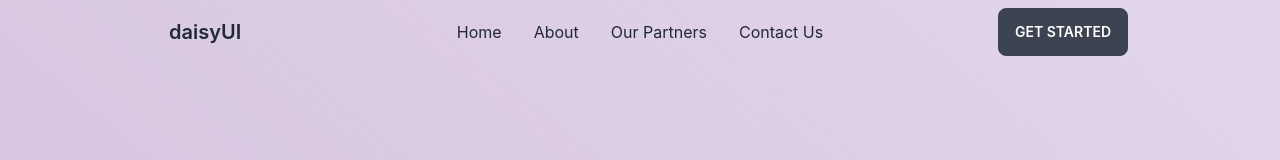
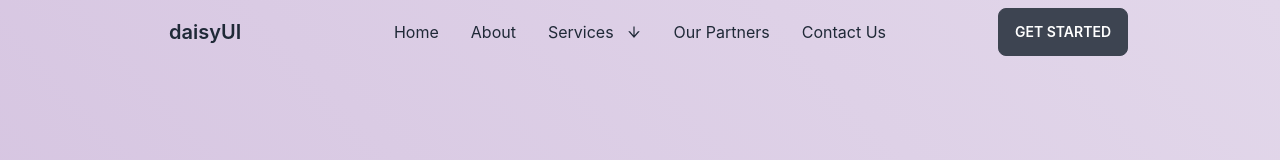
Before and after one commit to Sayeednayeem1/nay-tech-org, a React (Create React App) app: page /contactUs in a window 1280 px wide. Shown: the top 160 px of the page. Built offline with nearby package versions, Linux system fonts and the light colour scheme.

Commit message:
added togle for services route

```diff
--- a/src/Pages/Home/ContactUs/ContactUs.js
+++ b/src/Pages/Home/ContactUs/ContactUs.js
@@ -1,4 +1,5 @@
 import React from 'react';
+import EmailUs from '../Email/EmailUs';
 
 const ContactUs = () => {
     return (
@@ -30,6 +31,7 @@ const ContactUs = () => {
                     </div>
                 </div>
             </div>
+            <EmailUs></EmailUs>
         </div>
     );
 };
--- a/src/Pages/Home/Home/Home.js
+++ b/src/Pages/Home/Home/Home.js
@@ -16,7 +16,6 @@ const Home = () => {
             <CompletedServices></CompletedServices>
             <OurPartners></OurPartners>
             <ContactUs></ContactUs>
-            <EmailUs></EmailUs>
         </div>
     );
 };
--- a/src/Pages/Shared/Header/Header.js
+++ b/src/Pages/Shared/Header/Header.js
@@ -1,10 +1,27 @@
-import React from 'react';
+import React, { useState } from 'react';
 import { Link } from 'react-router-dom';
+import { AiOutlineArrowDown } from "react-icons/ai";
 
 const Header = () => {
+
+    const [showSubMenu, setShowSubMenu] = useState(false);
+
+    const toggleSubMenu = () => {
+        setShowSubMenu(!showSubMenu);
+    }
+
     const headerItems = <>
         <li> <Link to='/'>Home</Link></li>
         <li> <Link to='/about'>About</Link></li>
+        <li className="relative" onClick={toggleSubMenu}>
+            <a href="#" className="cursor-pointer"><p>Services</p> <AiOutlineArrowDown></AiOutlineArrowDown></a>
+            <ul className={`absolute right-0 mt-2 py-2 w-48 bg-white rounded-md shadow-lg ${showSubMenu ? 'block' : 'hidden'}`}>
+                <li><Link to='/'>Submenu 1</Link></li>
+                <li><Link to='/'>Submenu 2</Link></li>
+                <li><Link to='/'>Submenu 3</Link></li>
+                <li><Link to='/'>Submenu 4</Link></li>
+            </ul>
+        </li>
         <li> <Link to='/ourPartners'>Our Partners</Link></li>
         <li> <Link to='/contactUs'>Contact Us</Link></li>
     </>
```
